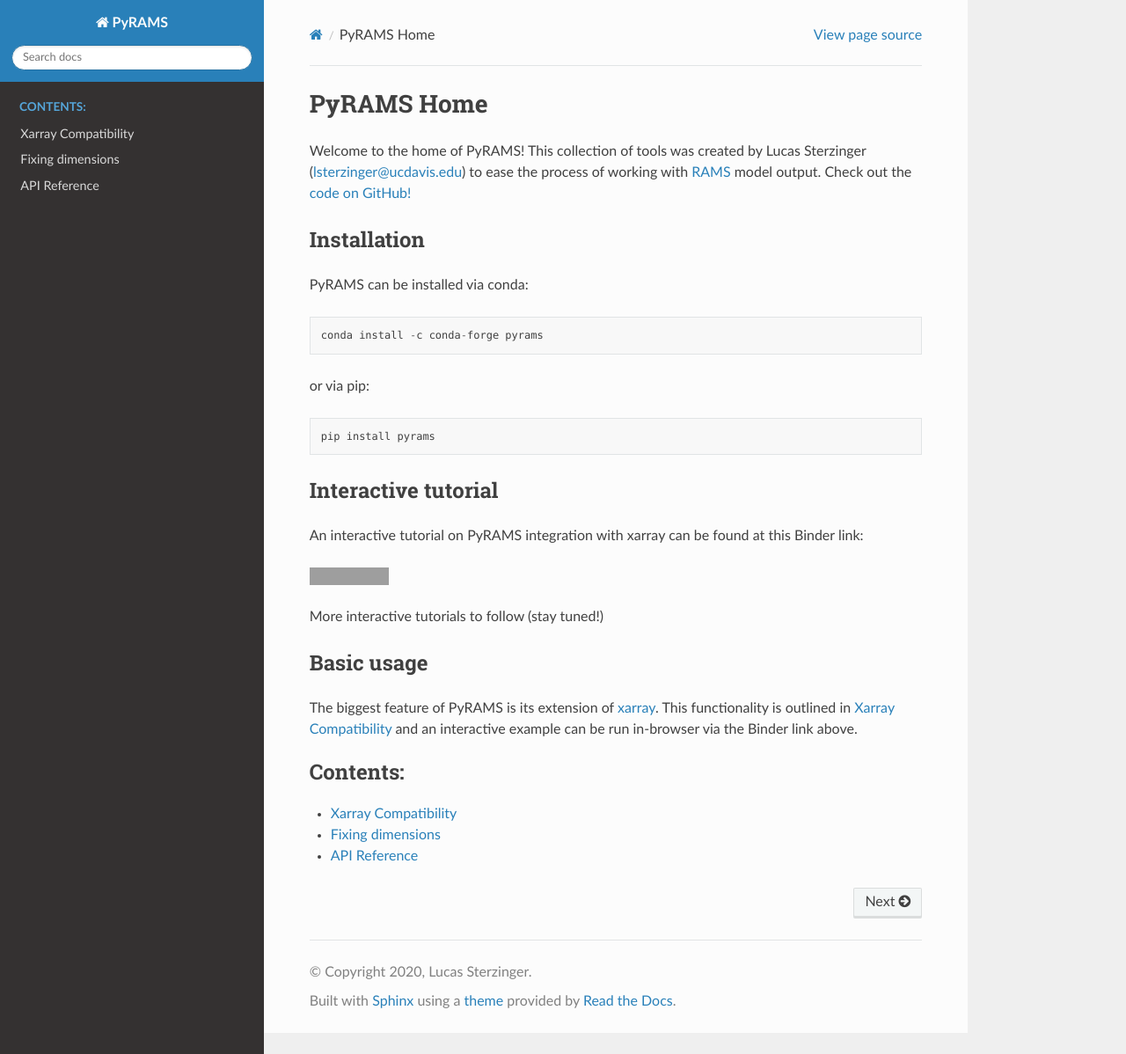
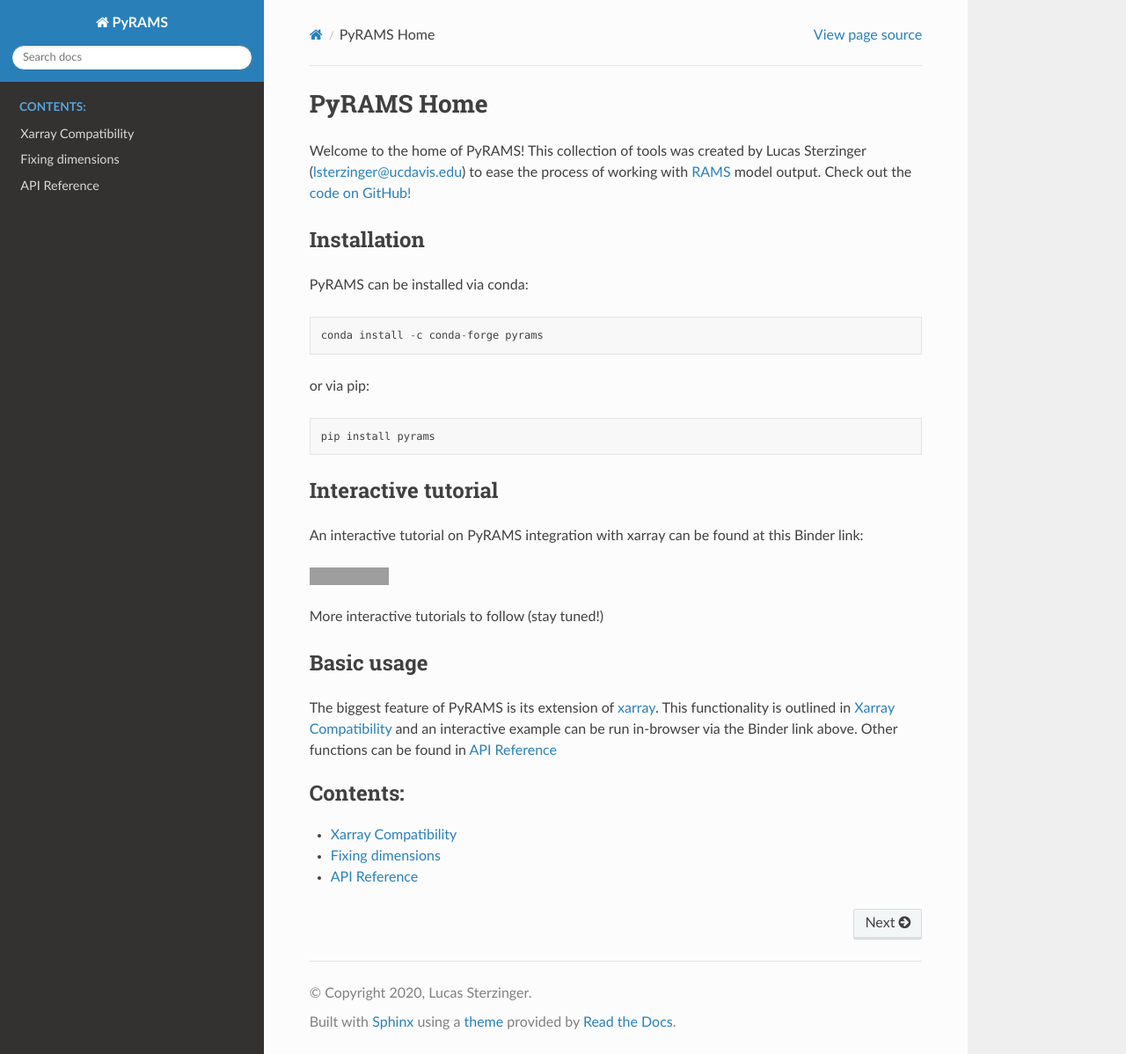
Before and after one commit to lsterzinger/pyrams, a Sphinx documentation site: the page built from docs/index.rst, in a window 1280 px wide and 1198 px high. Shown: the whole window at 88% size. Built offline with Sphinx 7.4.7 and the Read the Docs theme 2.0.0, drawn with Linux system fonts in a browser that asks for light colours; grey boxes are pictures that could not be loaded.

Commit message:
API link

```diff
--- a/docs/index.rst
+++ b/docs/index.rst
@@ -33,7 +33,7 @@
 -----------
 The biggest feature of PyRAMS is its extension of `xarray <https://docs.xarray.dev/en/stable/>`_.
 This functionality is outlined in :doc:`xarray_metadata` and an interactive example can be run
-in-browser via the Binder link above.
+in-browser via the Binder link above. Other functions can be found in :doc:`api/index`
 
 .. toctree::
    :maxdepth: 2
```
